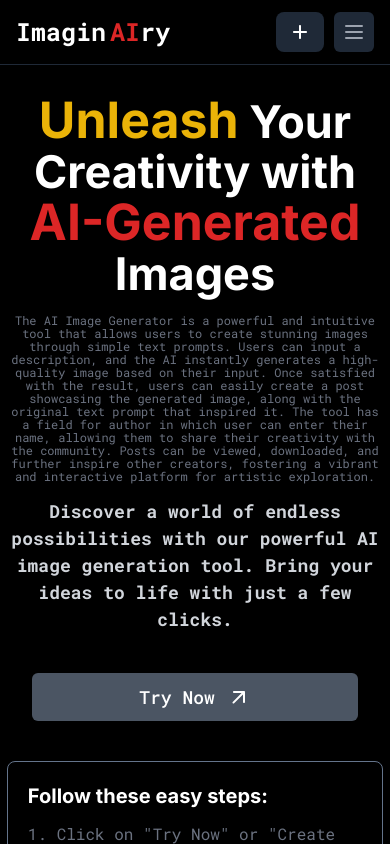
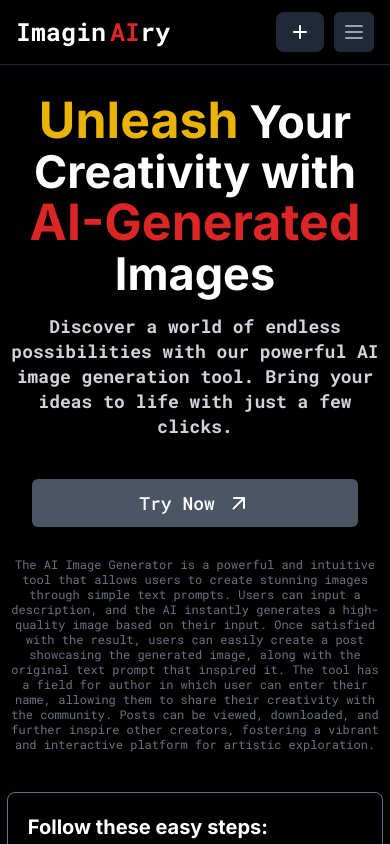
Before and after one commit to ashwanimahawar/ImaginAIry, a React (Create React App) app in the folder client/: page / in a window 390 px wide. Shown: the top 844 px of the page. Built offline with nearby package versions, Linux system fonts and the light colour scheme; no server answers; a web font is replaced by a local one.

Commit message:
Responsiveness

```diff
--- a/client/public/main.css
+++ b/client/public/main.css
@@ -152,16 +152,21 @@ body{
     }
 
     #hero-desc{
+        display: none;
+    }
+
+    #hero-desc-mobile{
+        display: block;
         font-size: 12px;
         padding: 0px 2px;
-        margin-top: 15px;
-        line-height: 13px;
+        margin-top: 30px;
+        line-height: 15px;
     }
 
     #hero-desc2{
         font-size: 18px;
         padding: 0px;
-        line-height: 27px;
+        line-height: 25px;
         margin-top: 15px;
     }
 
--- a/client/src/components/HeroSection.jsx
+++ b/client/src/components/HeroSection.jsx
@@ -56,6 +56,7 @@ export default function HeroSection() {
             <span className="mr-3">Try Now</span><ArrowOutwardRoundedIcon />
           </button>
         </div>
+        <p id="hero-desc-mobile" className="hidden roboto text-sm text-gray-500 px-10">The AI Image Generator is a powerful and intuitive tool that allows users to create stunning images through simple text prompts. Users can input a description, and the AI instantly generates a high-quality image based on their input. Once satisfied with the result, users can easily create a post showcasing the generated image, along with the original text prompt that inspired it. The tool has a field for author in which user can enter their name, allowing them to share their creativity with the community. Posts can be viewed, downloaded, and further inspire other creators, fostering a vibrant and interactive platform for artistic exploration.</p>
         <div id="hero-box" className="transition-colors w-full mx-auto bg-transparent border-[1px] border-slate-500 hover:border-white transition-all rounded-lg py-5 px-8">
           <h2 className="text-white text-left inter font-bold text-xl" >Follow these easy steps:</h2>
           <ul className="roboto pt-3 text-md text-gray-500 text-left" >
```
